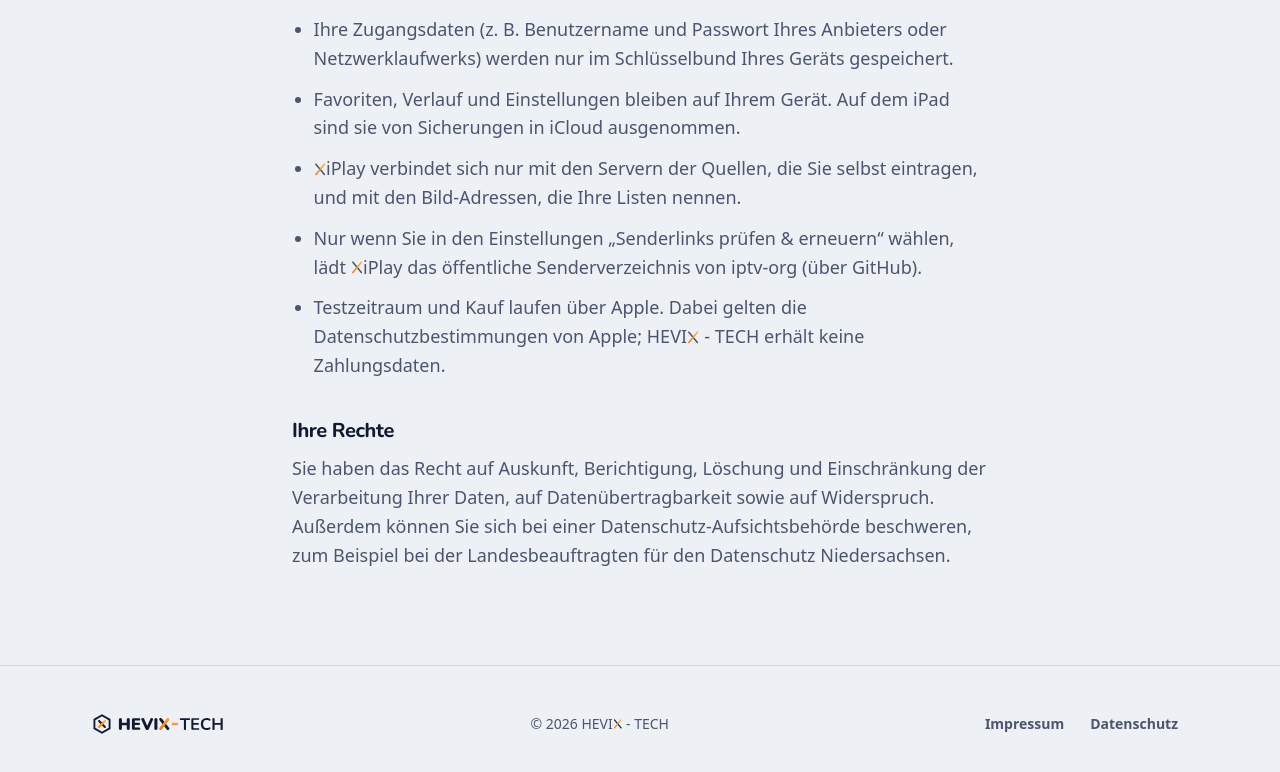
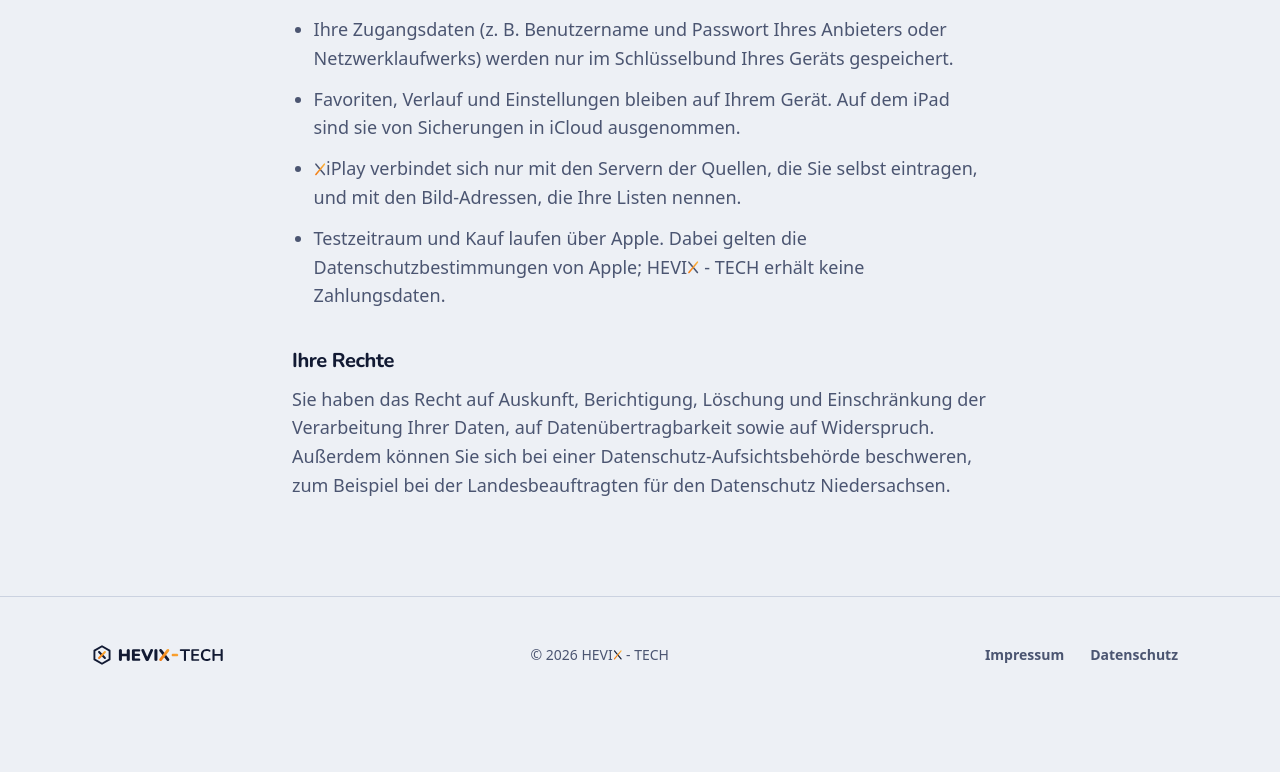
Before and after one commit to Jaber0902/hevix-tech-site, a plain HTML site: page datenschutz.html in a window 1280 px wide. Shown: the part 1037-1809 px from the top of the page. After the commit the page ends 1758 px from the top, so only its background shows below. Drawn offline with Linux system fonts and the light colour scheme.

Commit message:
Datenschutz: Satz zu „Senderlinks prüfen“ entfernt
Die Funktion ist nicht mehr Teil der App-Store-Fassung von XiPlay,
die App lädt kein Senderverzeichnis von iptv-org mehr.

Co-Authored-By: Claude Opus 5.5 <noreply@anthropic.com>

```diff
--- a/datenschutz.html
+++ b/datenschutz.html
@@ -66,7 +66,6 @@
         <li>Ihre Zugangsdaten (z. B. Benutzername und Passwort Ihres Anbieters oder Netzwerklaufwerks) werden nur im Schlüsselbund Ihres Geräts gespeichert.</li>
         <li>Favoriten, Verlauf und Einstellungen bleiben auf Ihrem Gerät. Auf dem iPad sind sie von Sicherungen in iCloud ausgenommen.</li>
         <li><span class="bxw"><svg class="bx" viewBox="0 0 97 100" aria-hidden="true"><use href="#bx"/></svg><span class="sr-only">X</span>iPlay</span> verbindet sich nur mit den Servern der Quellen, die Sie selbst eintragen, und mit den Bild-Adressen, die Ihre Listen nennen.</li>
-        <li>Nur wenn Sie in den Einstellungen „Senderlinks prüfen &amp; erneuern“ wählen, lädt <span class="bxw"><svg class="bx" viewBox="0 0 97 100" aria-hidden="true"><use href="#bx"/></svg><span class="sr-only">X</span>iPlay</span> das öffentliche Senderverzeichnis von iptv-org (über GitHub).</li>
         <li>Testzeitraum und Kauf laufen über Apple. Dabei gelten die Datenschutzbestimmungen von Apple; <span translate="no"><span class="bxw">HEVI<svg class="bx" viewBox="0 0 97 100" aria-hidden="true"><use href="#bx"/></svg><span class="sr-only">X</span></span>&nbsp;-&nbsp;TECH</span> erhält keine Zahlungsdaten.</li>
       </ul>
 
```
